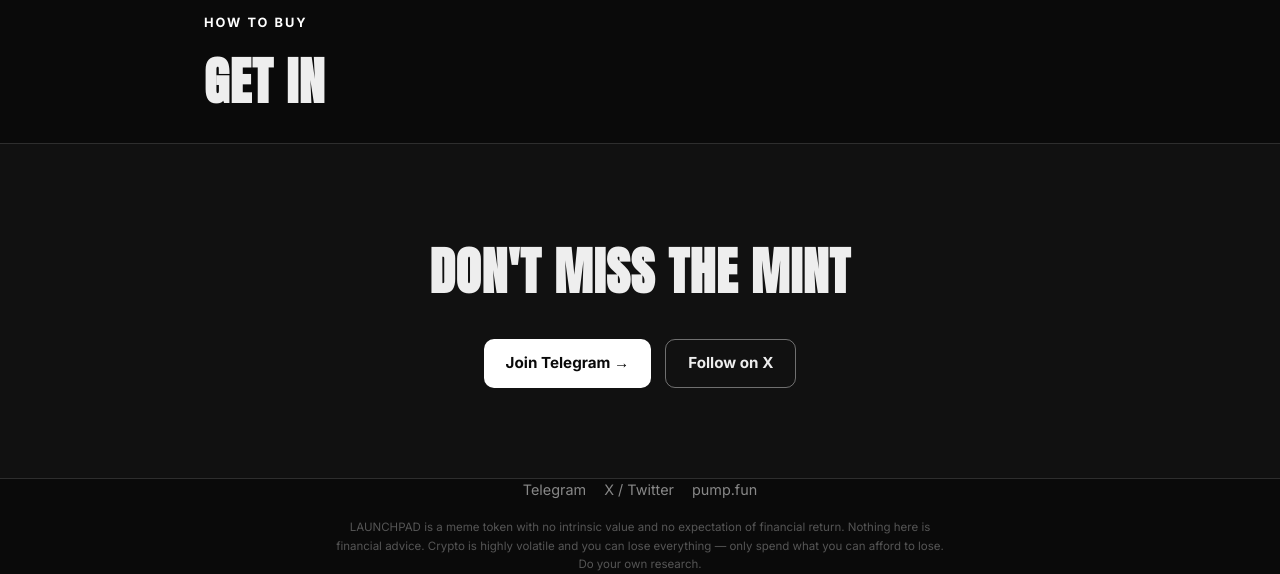
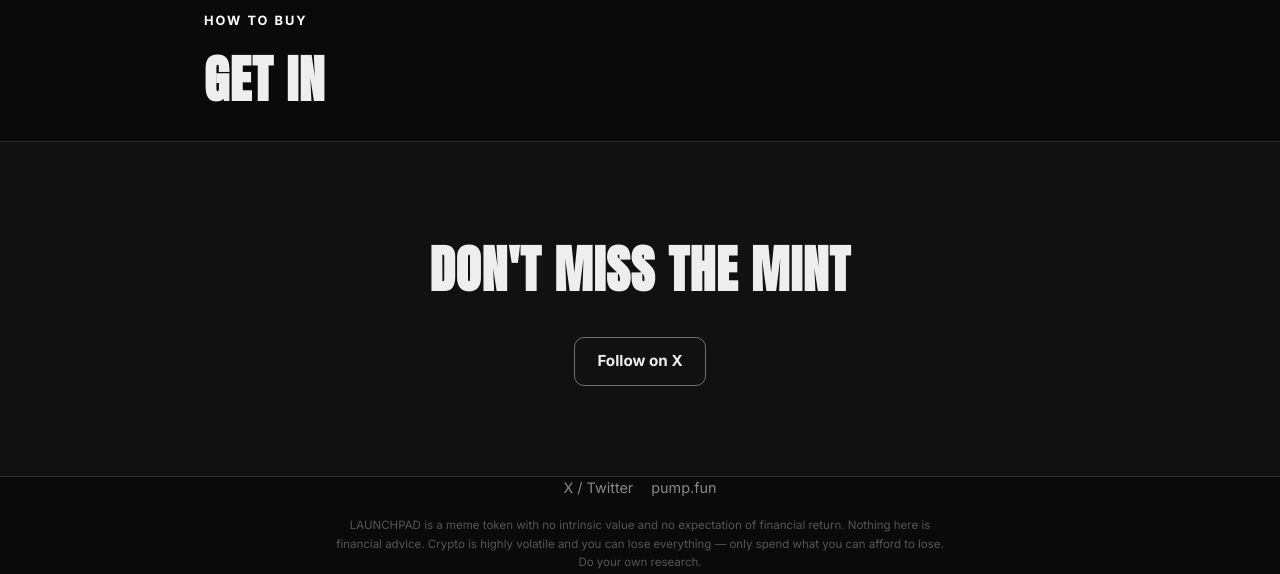
Before and after one commit to ViralDreamers/launch_template, a plain HTML site: page index.html in a window 1280 px wide. Shown: the part 712-1286 px from the top of the page. Drawn offline with Linux system fonts and the light colour scheme.

Commit message:
Update index.html
TG - Optional

```diff
--- a/index.html
+++ b/index.html
@@ -245,6 +245,13 @@
      ['cta-buy', c.pumpfun], ['foot-buy', c.pumpfun]
     ].forEach(([id, href]) => { const el = document.getElementById(id); if (el && href) el.href = href; });
 
+   if (c.showTelegram === false) {
+      ['cta-tg', 'nav-tg', 'band-tg', 'foot-tg'].forEach(id => {
+        const el = document.getElementById(id);
+        if (el) el.style.display = 'none';
+      });
+    }
+
     document.getElementById('about-title').textContent = c.sub || c.hook;
     document.getElementById('about-body').innerHTML = (c.about || []).map(p => '<p>' + p + '</p>').join('');
 
```
